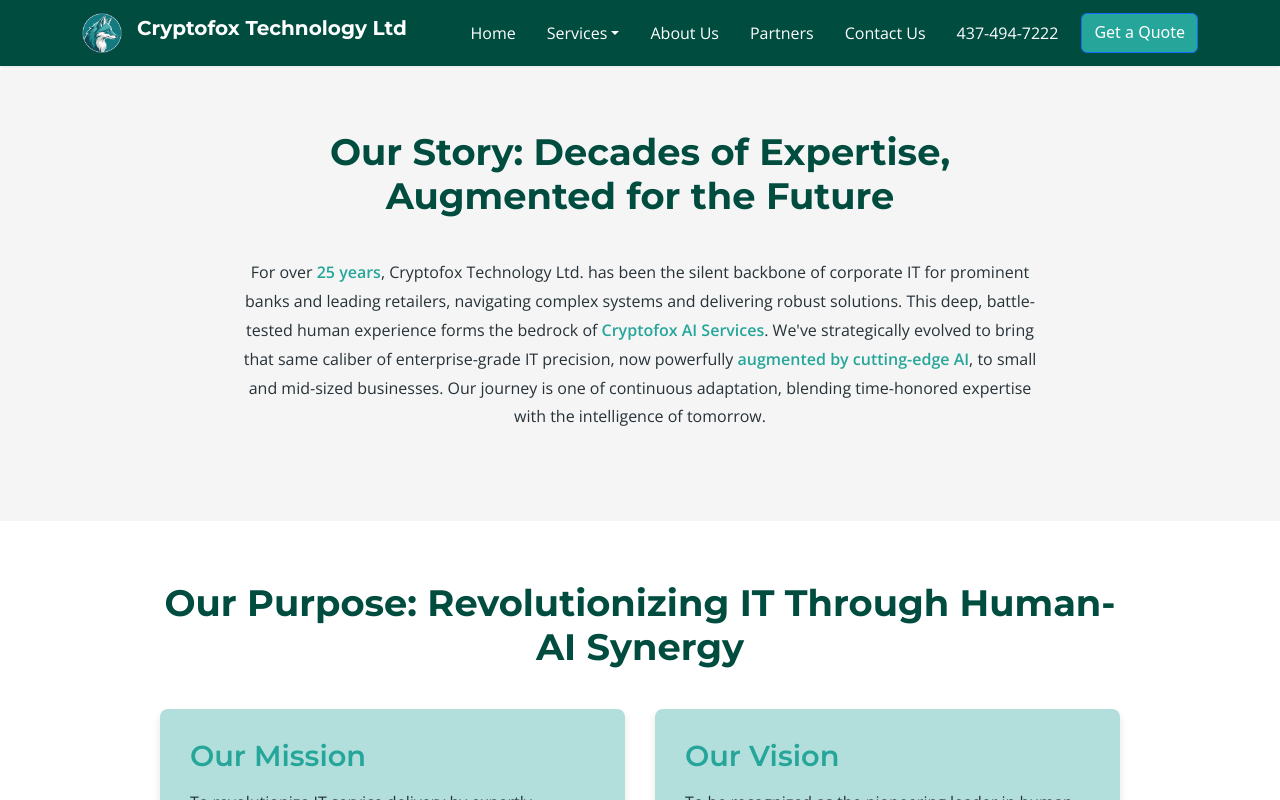
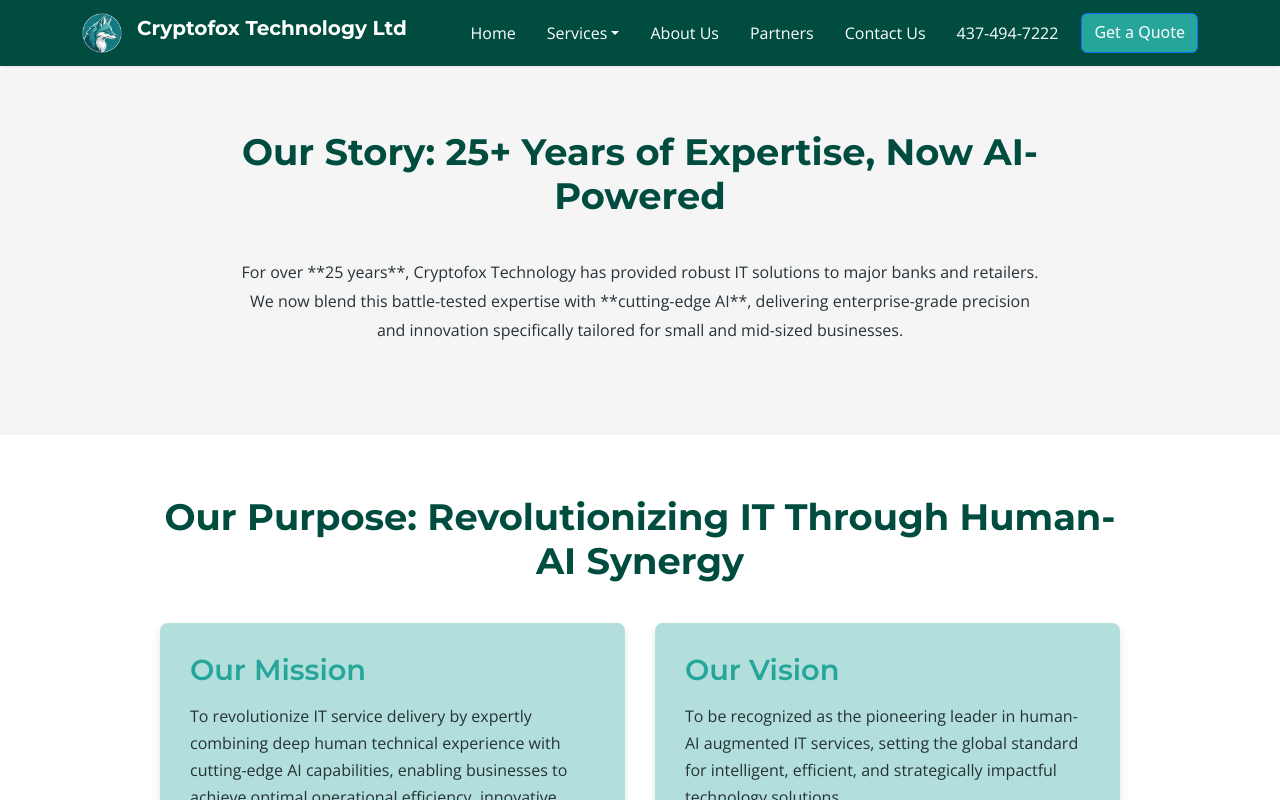
Before and after one commit to cryptofoxtech/corp-web, a React (Create React App) app in the folder client/: page /about in a window 1280 px wide. Shown: the top 800 px of the page. Built offline with nearby package versions, Linux system fonts and the light colour scheme.

Commit message:
Corrected OurStory.js content to be more concise

```diff
--- a/client/src/components/AboutSections/OurStory.js
+++ b/client/src/components/AboutSections/OurStory.js
@@ -7,8 +7,8 @@
     return (
         <section className="our-story-section">
             <div className="container">
-                <h2 className="section-headline">Our Story: Decades of Expertise, Augmented for the Future</h2>
-                <p className="section-paragraph">For over <strong>25 years</strong>, Cryptofox Technology Ltd. has been the silent backbone of corporate IT for prominent banks and leading retailers, navigating complex systems and delivering robust solutions. This deep, battle-tested human experience forms the bedrock of <strong>Cryptofox AI Services</strong>. We've strategically evolved to bring that same caliber of enterprise-grade IT precision, now powerfully <strong>augmented by cutting-edge AI</strong>, to small and mid-sized businesses. Our journey is one of continuous adaptation, blending time-honored expertise with the intelligence of tomorrow.</p>
+                <h2 className="section-headline">Our Story: 25+ Years of Expertise, Now AI-Powered</h2>
+                <p className="section-paragraph">For over **25 years**, Cryptofox Technology has provided robust IT solutions to major banks and retailers. We now blend this battle-tested expertise with **cutting-edge AI**, delivering enterprise-grade precision and innovation specifically tailored for small and mid-sized businesses.</p>
             </div>
         </section>
     );
```
Also changed, not shown: 1 other file (tests, documents, lock files or other folders).
